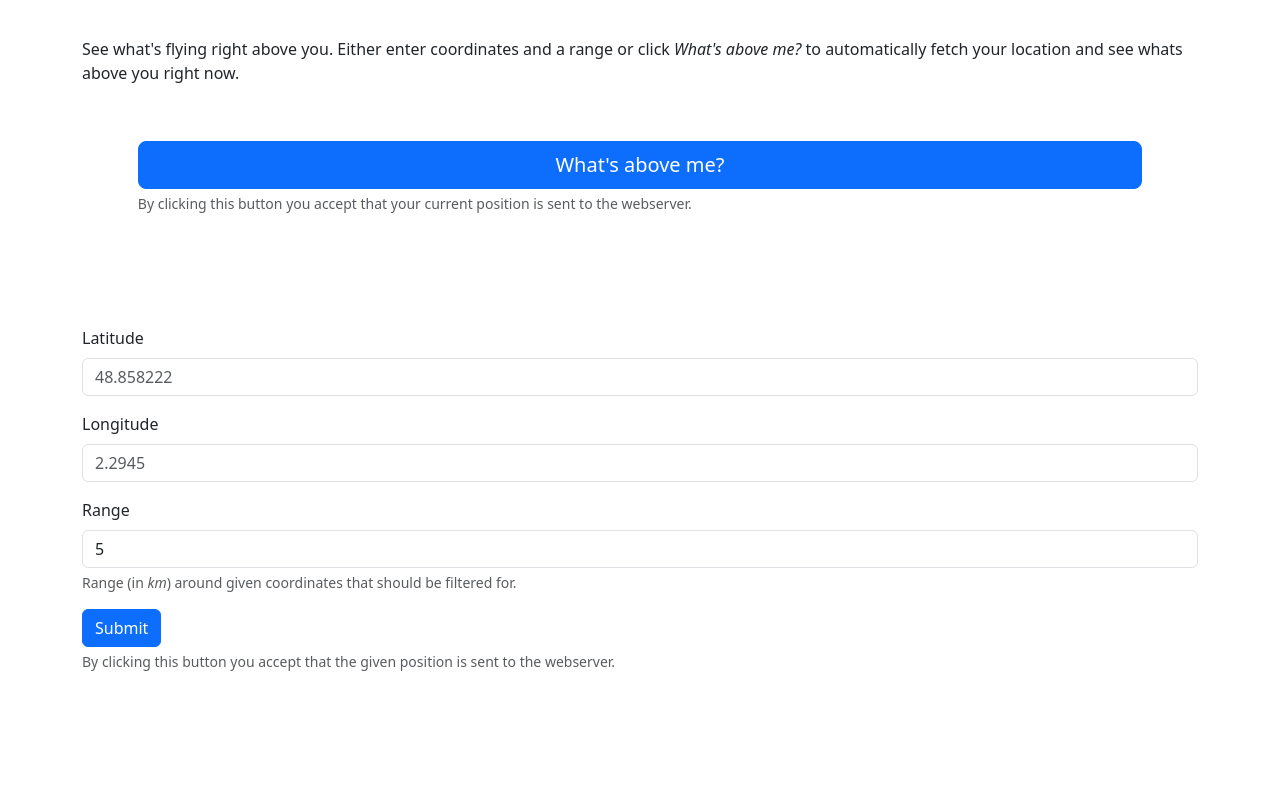
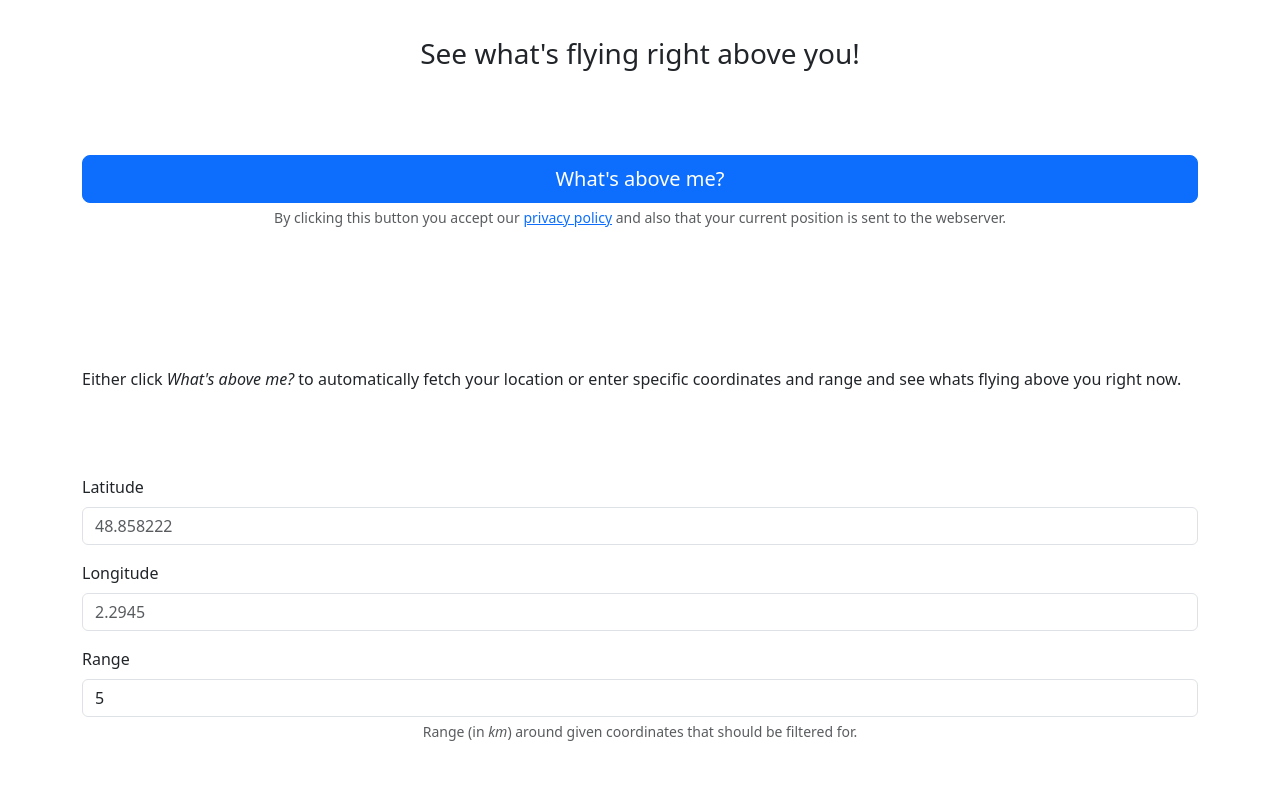
Before and after one commit to its-laika/above_me, a website: page frontend/src/index.html in a window 1280 px wide. Shown: the part 57-847 px from the top of the page. Before the commit the page ends 800 px from the top, so only its background shows below. Drawn offline with nearby package versions, Linux system fonts and the light colour scheme.

Commit message:
feat: Updated frontend page & added privacy page

```diff
--- a/docker/docker-compose.yml
+++ b/docker/docker-compose.yml
@@ -24,3 +24,4 @@ services:
       - "127.0.0.1:9000:8080"
     volumes:
       - ./nginx.conf:/etc/nginx/nginx.conf:ro
+      - ./privacy-policy.html:/usr/share/nginx/html/privacy-policy.html:ro
--- a/frontend/src/index.html
+++ b/frontend/src/index.html
@@ -17,33 +17,45 @@
             <a class="navbar-brand" href="#">
                 above_me
             </a>
+            <a href="privacy-policy.html">
+                Privacy policy
+            </a>
         </div>
     </nav>
+
     <div class="container">
-        <p>
-            See what's flying right above you. Either enter coordinates and a range or click <i>What's above me?</i> to
-            automatically fetch your location and see whats above you right now.
-        </p>
+        <h3>See what's flying right above you!</h1>
 
-        <div id="whats-above-me">
+            <div class="button-container">
                 <button type="button" class="btn btn-primary btn-lg" onclick="onClickWhatsAboveMe()"
                     aria-describedby="whats-above-me-hint">What's above
                     me?</button>
                 <div id="whats-above-me-hint" class="form-text">
-                By clicking this button you accept that your current position is sent to the webserver.
+                    By clicking this button you accept our <a href="privacy-policy.html">privacy policy</a> and also
+                    that
+                    your current position is sent to the webserver.
                 </div>
             </div>
 
-        <div class="alert alert-danger" role="alert" id="no-position-available" style="display: none;">
+            <div class="alert alert-danger" role="alert" id="no-position-available">
                 Error. Position for your device could not be loaded. Please check if you gave permission to this site to
                 access your position.
             </div>
 
-        <div class="alert alert-info" role="alert" id="loading-position" style="display: none;">
+            <div class="alert alert-danger" role="alert" id="http-error">
+                Error. Could not fetch data. Open the developer console for more information.
+            </div>
+
+            <div class="alert alert-info" role="alert" id="loading-position">
                 Loading position...
             </div>
 
             <div id="table-container" class="overflow-auto"></div>
+
+            <p>
+                Either click <i>What's above me?</i> to automatically fetch your location
+                or enter specific coordinates and range and see whats flying above you right now.
+            </p>
 
             <form>
                 <div class="mb-3">
@@ -64,10 +76,11 @@
                         Range (in <i>km</i>) around given coordinates that should be filtered for.
                     </div>
                 </div>
-            <div class="mb-3">
+                <div class="mb-3 button-container">
                     <button type="submit" class="btn btn-primary" aria-describedby="submit-hint">Submit</button>
                     <div id="submit-hint" class="form-text">
-                    By clicking this button you accept that the given position is sent to the webserver.
+                        By clicking this button you accept our <a href="privacy-policy.html">privacy policy</a> and also
+                        that the given position is sent to the webserver.
                     </div>
                 </div>
             </form>
--- a/frontend/src/main.js
+++ b/frontend/src/main.js
@@ -1,4 +1,6 @@
 function submit(event) {
+    document.getElementById('http-error').style.display = 'inherit';
+
     if (event) {
         event.preventDefault();
     }
@@ -36,6 +38,10 @@ function submit(event) {
         .then((html) => {
             document.getElementById('table-container').innerHTML = html;
         })
+        .catch(error => {
+            document.getElementById('http-error').style.display = 'inherit';
+            console.error(error);
+        })
 }
 
 function formatCoordinateValue(latitude, directionPositive, directionNegative) {
--- a/frontend/src/style.css
+++ b/frontend/src/style.css
@@ -2,14 +2,48 @@ nav {
     margin-bottom: 3%;
 }
 
-#whats-above-me {
-    margin: 5%;
+.button-container {
+    margin: 25% 0;
     display: flex;
     justify-content: center;
     flex-direction: column;
+}
+
+form {
+    margin-top: 12.5%;
+}
+
+form .button-container {
+    margin-top: 12.5%;
+}
+
+@media (min-width: 767.98px) {
+    .button-container {
+        margin: 7.5% 0;
+    }
+
+    form {
+        margin-top: 7.5%;
+    }
+
+    form .button-container {
+        margin-top: 7.5%;
+    }
 }
 
 #table-container {
     margin: 5% 0;
     white-space: nowrap;
 }
+
+.alert {
+    display: none;
+}
+
+h3 {
+    text-align: center;
+}
+
+.form-text {
+    text-align: center;
+}
```
Also changed, not shown: docker/privacy-policy.html (added, +1 -0 lines), 2 other files. Lines whose indentation alone changed are shown as unchanged.
